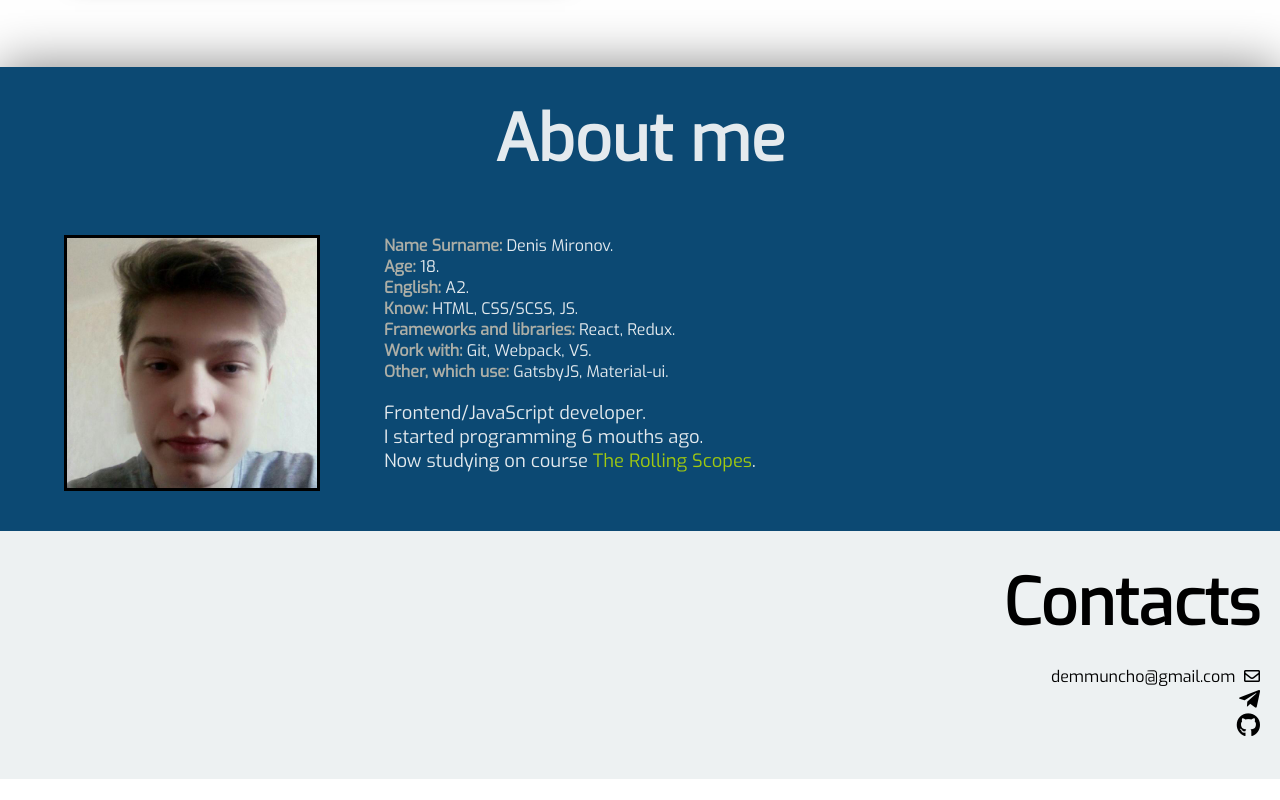
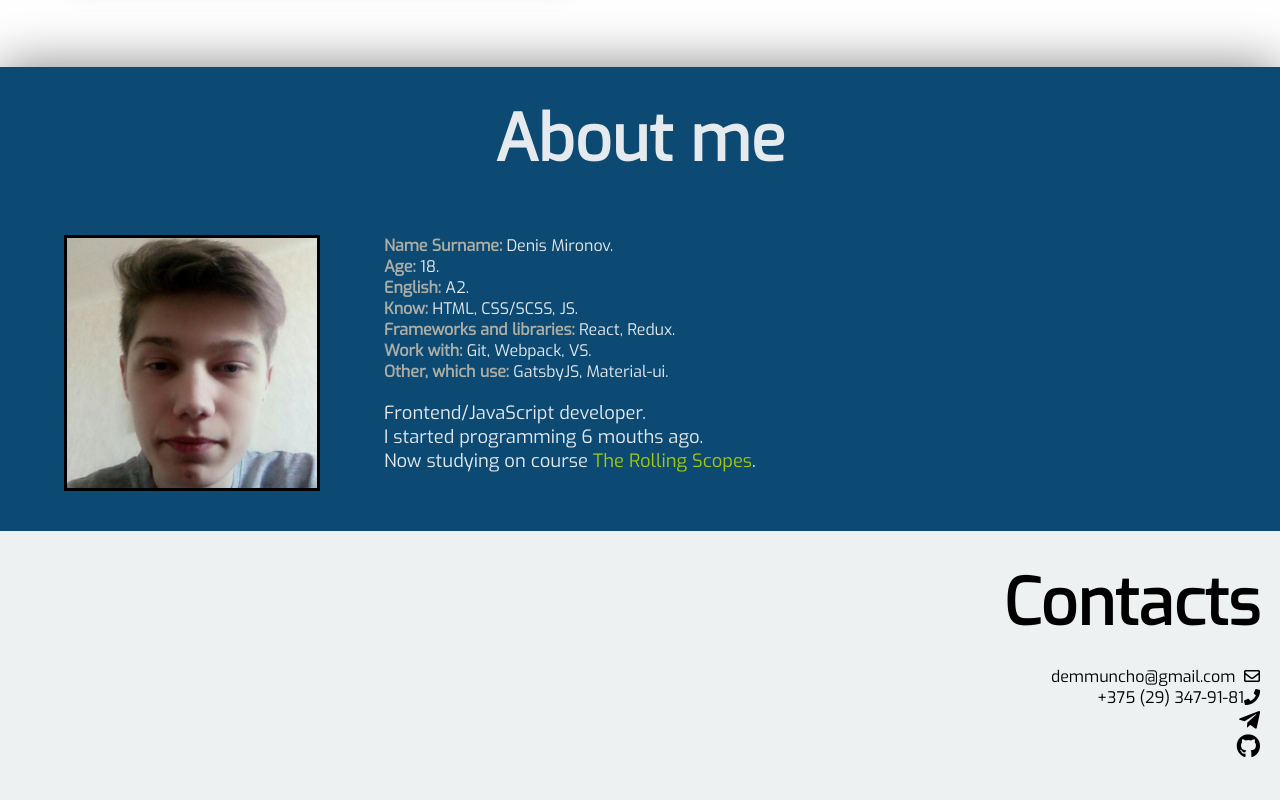
Before and after one commit to deminiro/cv, a plain HTML site: page index.html in a window 1280 px wide. Shown: the part 1223-2023 px from the top of the page. Before the commit the page ends 2002 px from the top, so only its background shows below. Drawn offline with Linux system fonts and the light colour scheme.

Commit message:
Update index.html

```diff
--- a/index.html
+++ b/index.html
@@ -138,6 +138,7 @@
       <h2 class="footer--headline">Contacts</h2>
       <ul class="footer--list">
         <li class="footer-list--item">demmuncho@gmail.com&nbsp;&nbsp;<i class="far fa-envelope"></i></li>
+        <li class="footer-list--item">+375 (29) 347-91-81<i class="fas fa-phone"></i></li>
         <li class="footer-list--item contacts--social-webs">
             <a class="contacts-links" target="_tablet" href="https://t.me/deminiro">
               <i class="fab fa-telegram-plane"></i>
```
